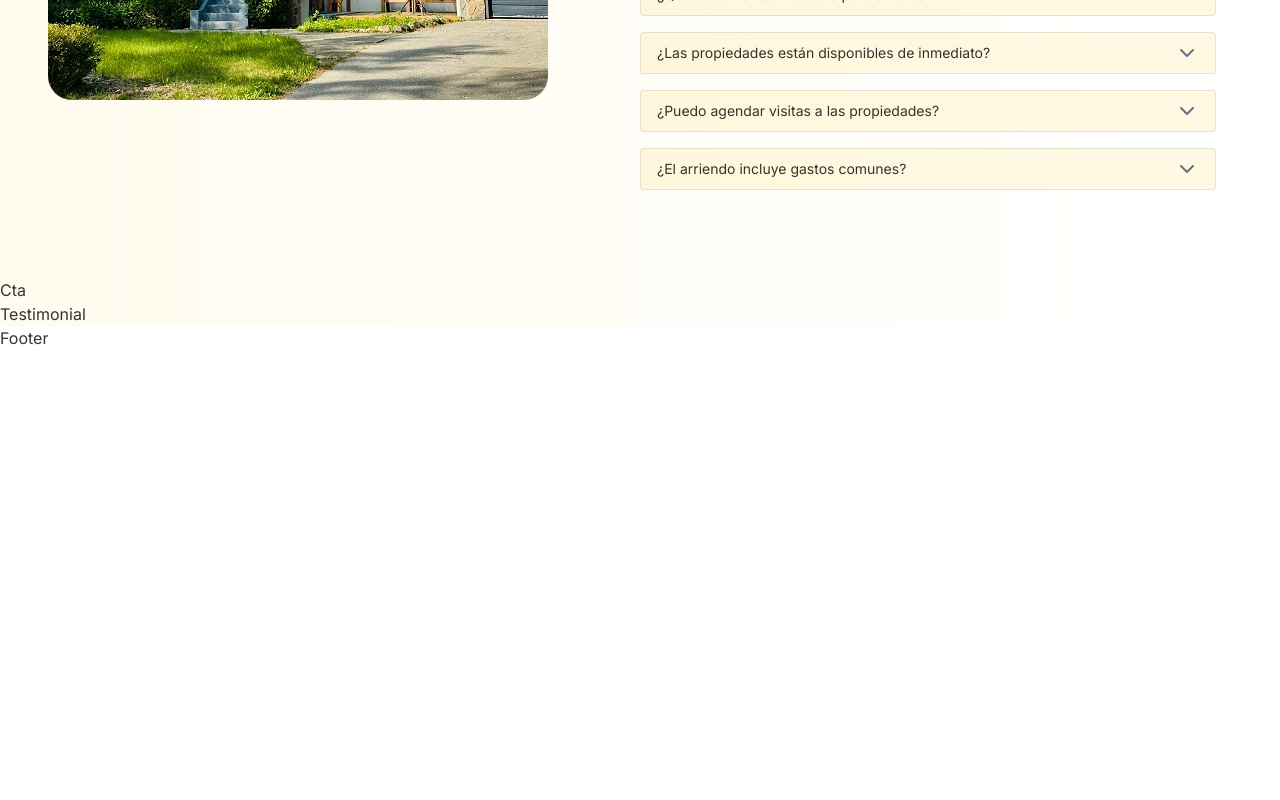
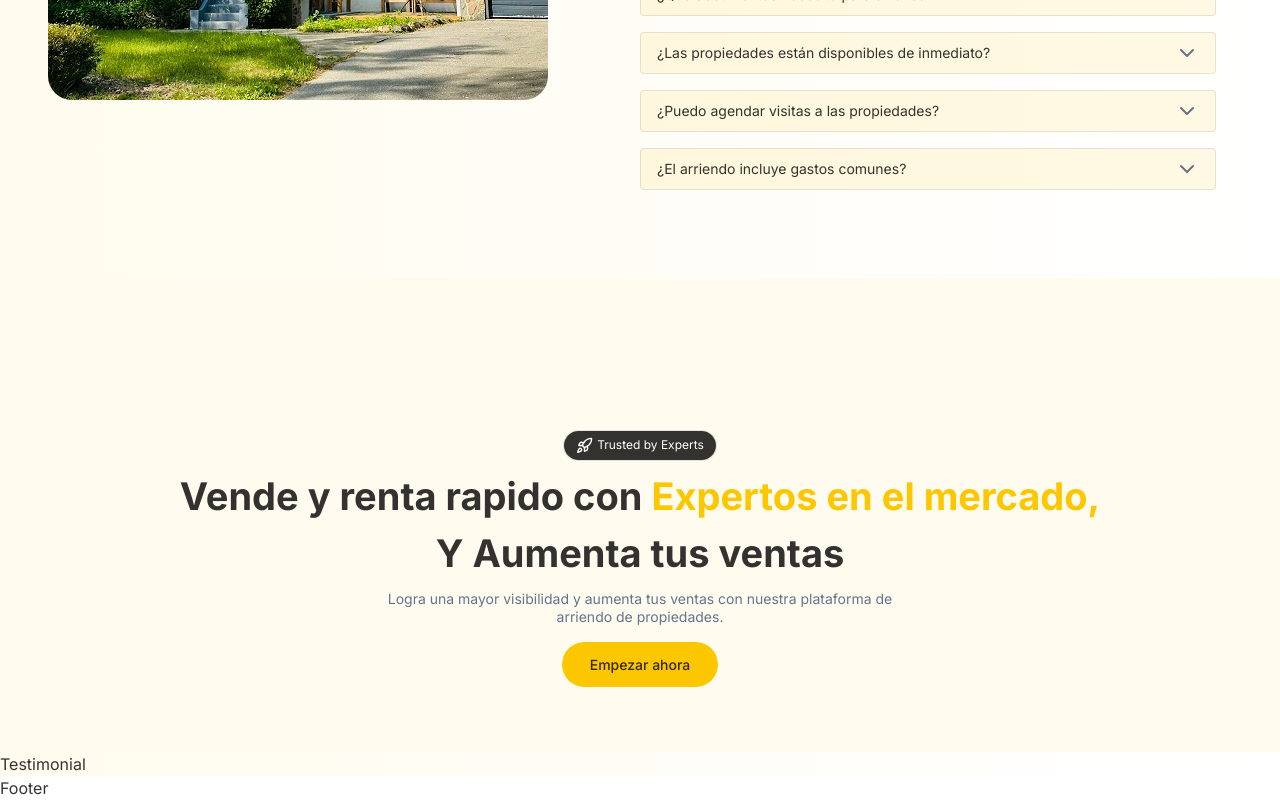
Before and after one commit to Avila-Pato/ModernWeb, a React (Vite) app: page / in a window 1280 px wide. Shown: the part 2903-3703 px from the top of the page. Before the commit the page ends 3253 px from the top, so only its background shows below. Built offline with nearby package versions, Linux system fonts and the light colour scheme; no server answers.

Commit message:
Implement Cta component with styled section and content for user engagement

```diff
--- a/src/components/Cta.jsx
+++ b/src/components/Cta.jsx
@@ -1,8 +1,27 @@
 import React from 'react'
+import { assets } from '../assets/data'
 
 const Cta = () => {
   return (
-    <div>Cta</div>
+    <section className="bg-[#fffbee] pt-16 xl:pt-22">
+     <div className="max-padd-container mx-2 md:mx-auto p-px ">
+            <div className="flex flex-col items-center justify-center text-center py-12 md:py-16 rounded-[15px] ">
+                <div className="flexCenter bg-black/80 text-white px-3 py-1.5 ring-1 ring-slate-900/10 gap-1
+                rounded-full text-xs">
+                    <img src={assets.rocket} alt='' width={17} className='invert' />
+                    <span>Trusted by Experts</span>
+                </div>
+                <h2 className="h2 mt-2">
+                    Vende y renta rapido con <span className='text-secondary' > Expertos en el mercado,</span>
+                    <br /> Y Aumenta tus ventas
+                </h2>
+                <p className="text-slate-500 mt-2 max-w-lg max-md:text-sm">Logra una mayor visibilidad y aumenta tus ventas con nuestra plataforma de arriendo de propiedades.</p>
+                <button type="button" className="btn-secondary mt-4">
+                    Empezar ahora
+                </button>
+            </div>
+        </div>
+        </section>
   )
 }
 
```
